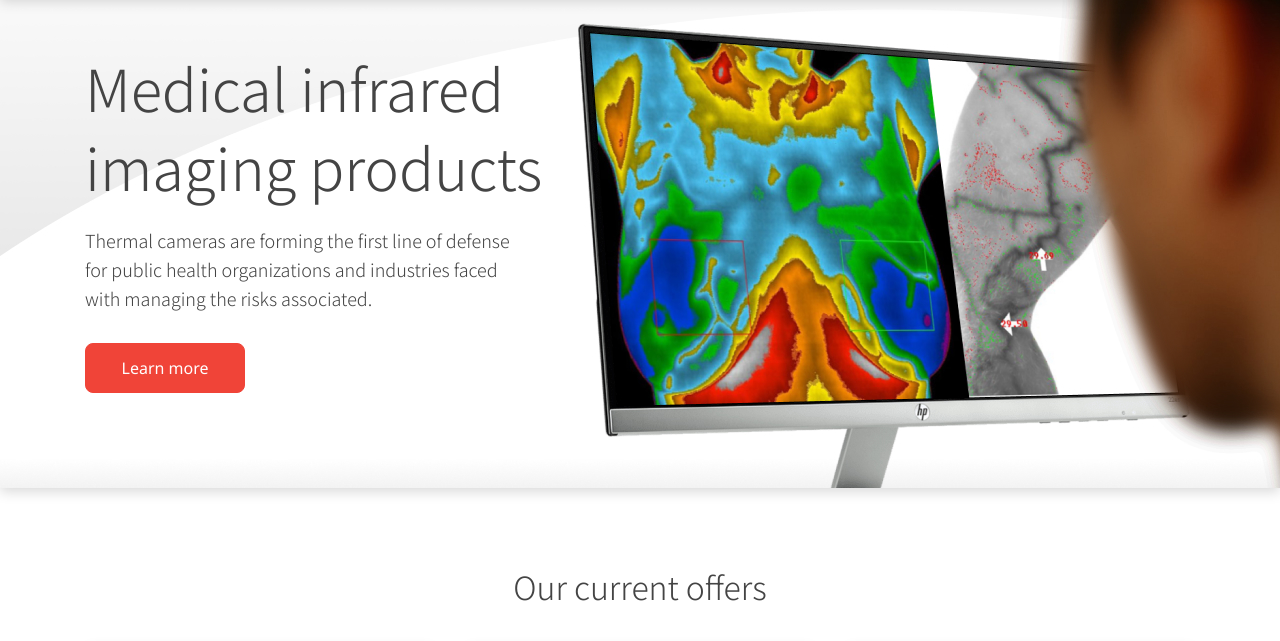
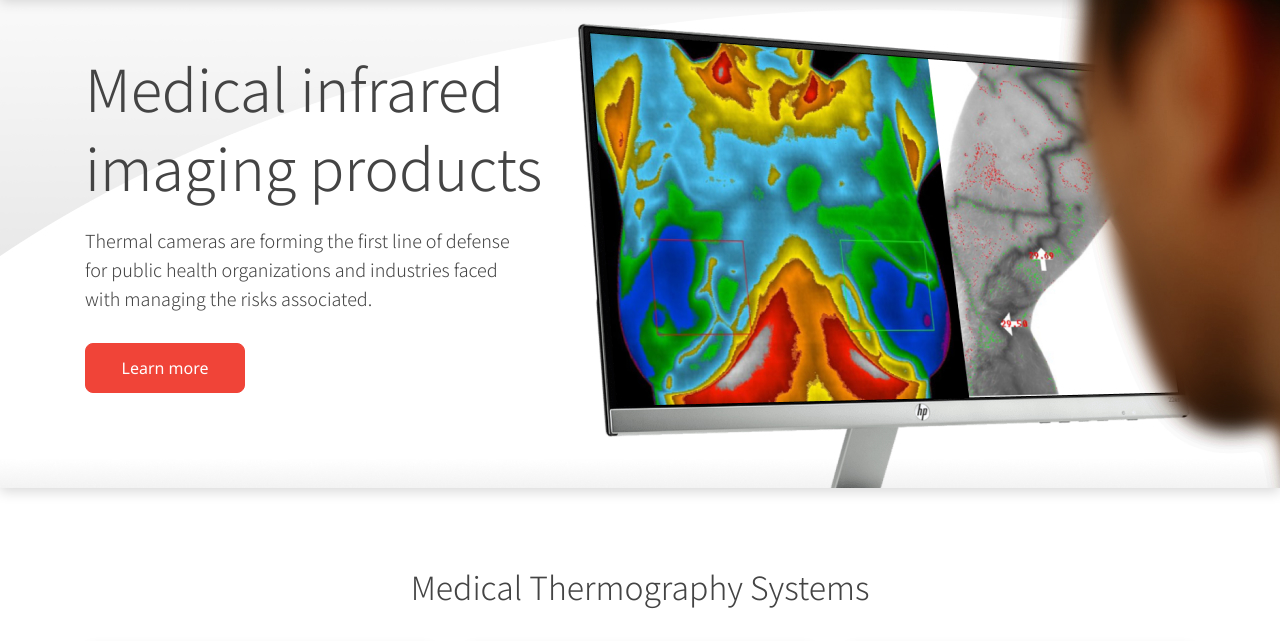
Before and after one commit to OlegMilkin/spectron-front-2, a website: page home.html in a window 1280 px wide. Shown: the part 86-727 px from the top of the page. Drawn offline with nearby package versions, Linux system fonts and the light colour scheme; files whose address does not match are found by name.

Commit message:
Home page.
Fix text #1

```diff
--- a/home.html
+++ b/home.html
@@ -264,7 +264,7 @@
     <!-- Offers start -->
     <div class="offers">
       <h2 class="offers__heading text-center">
-        Our current offers
+        Medical Thermography Systems
       </h2>
       <div class="container-xl">
         <div class="row">
```
